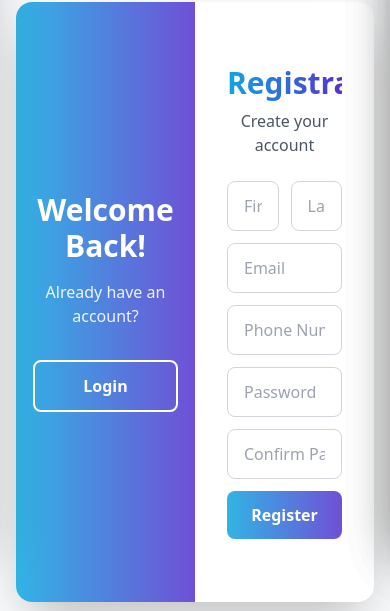
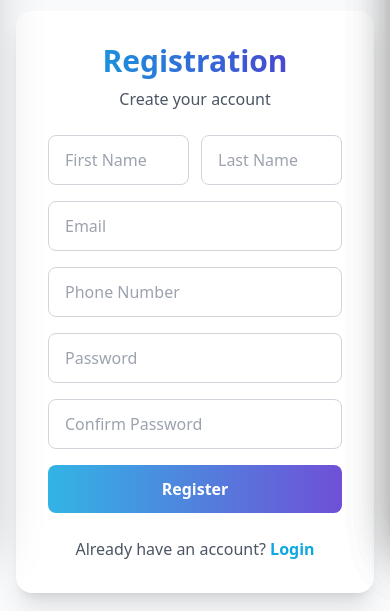
Before and after one commit to Shumaila-Usman/acbs-frontend, a React (Vite) app: page /register in a window 390 px wide. Shown: the part 303-914 px from the top of the page. Built offline with nearby package versions, Linux system fonts and the light colour scheme; no server answers.

Commit message:
Fix auth page responsive design - simple forms on mobile

```diff
--- a/src/pages/AuthPage.jsx
+++ b/src/pages/AuthPage.jsx
@@ -1,5 +1,5 @@
 import React, { useState, useEffect } from 'react';
-import { useNavigate, useLocation } from 'react-router-dom';
+import { useNavigate, useLocation, Link } from 'react-router-dom';
 import { useAuth } from '../context/AuthContext';
 import { CheckCircle, XCircle } from 'lucide-react';
 
@@ -160,9 +160,241 @@ const AuthPage = () => {
     navigate('/login', { replace: true });
   };
 
+  // Mobile Login Form Component
+  const MobileLoginForm = () => (
+    <div className="w-full max-w-md mx-auto bg-white rounded-2xl shadow-xl p-8">
+      <h2 className="text-3xl font-bold text-center mb-2 bg-gradient-to-r from-[#0ea7e0] to-[#5631cf] bg-clip-text text-transparent">
+        Login
+      </h2>
+      <p className="text-center text-gray-600 mb-6">Sign in to your account</p>
+
+      {loginError && (
+        <div className="bg-red-50 border border-red-200 text-red-700 px-4 py-3 rounded-lg mb-4 text-sm">
+          {loginError}
+        </div>
+      )}
+
+      <form onSubmit={handleLoginSubmit} className="space-y-4">
+        <div>
+          <input
+            type="email"
+            name="email"
+            value={loginData.email}
+            onChange={handleLoginChange}
+            required
+            className="w-full px-4 py-3 border border-gray-300 rounded-lg focus:outline-none focus:ring-2 focus:ring-[#0ea7e0] focus:border-transparent"
+            placeholder="Email"
+          />
+        </div>
+
+        <div>
+          <input
+            type="password"
+            name="password"
+            value={loginData.password}
+            onChange={handleLoginChange}
+            required
+            className="w-full px-4 py-3 border border-gray-300 rounded-lg focus:outline-none focus:ring-2 focus:ring-[#0ea7e0] focus:border-transparent"
+            placeholder="Password"
+          />
+        </div>
+
+        <div className="flex items-center justify-between text-sm">
+          <label className="flex items-center">
+            <input type="checkbox" className="mr-2 rounded" />
+            <span className="text-gray-600">Remember me</span>
+          </label>
+          <a href="#" className="text-[#0ea7e0] hover:text-[#5631cf] font-medium">
+            Forgot Password?
+          </a>
+        </div>
+
+        <button
+          type="submit"
+          disabled={loginLoading}
+          className="w-full py-3 gradient-brand text-white font-semibold rounded-lg hover:opacity-90 transition-opacity disabled:opacity-50 disabled:cursor-not-allowed"
+        >
+          {loginLoading ? 'Signing In...' : 'Login'}
+        </button>
+      </form>
+
+      <div className="mt-6 text-center">
+        <p className="text-gray-600">
+          Don't have an account?{' '}
+          <Link to="/register" className="text-[#0ea7e0] hover:text-[#5631cf] font-semibold">
+            Register
+          </Link>
+        </p>
+      </div>
+    </div>
+  );
+
+  // Mobile Register Form Component
+  const MobileRegisterForm = () => (
+    <div className="w-full max-w-md mx-auto bg-white rounded-2xl shadow-xl p-8">
+      <h2 className="text-3xl font-bold text-center mb-2 bg-gradient-to-r from-[#0ea7e0] to-[#5631cf] bg-clip-text text-transparent">
+        Registration
+      </h2>
+      <p className="text-center text-gray-600 mb-6">Create your account</p>
+
+      {registerError && (
+        <div className="bg-red-50 border border-red-200 text-red-700 px-4 py-3 rounded-lg mb-4 text-sm">
+          {registerError}
+        </div>
+      )}
+
+      <form onSubmit={handleRegisterSubmit} className="space-y-4">
+        <div className="grid grid-cols-2 gap-3">
+          <input
+            type="text"
+            name="firstName"
+            value={registerData.firstName}
+            onChange={handleRegisterChange}
+            required
+            className="w-full px-4 py-3 border border-gray-300 rounded-lg focus:outline-none focus:ring-2 focus:ring-[#0ea7e0] focus:border-transparent"
+            placeholder="First Name"
+          />
+          <input
+            type="text"
+            name="lastName"
+            value={registerData.lastName}
+            onChange={handleRegisterChange}
+            required
+            className="w-full px-4 py-3 border border-gray-300 rounded-lg focus:outline-none focus:ring-2 focus:ring-[#0ea7e0] focus:border-transparent"
+            placeholder="Last Name"
+          />
+        </div>
+
+        <input
+          type="email"
+          name="email"
+          value={registerData.email}
+          onChange={handleRegisterChange}
+          required
+          className="w-full px-4 py-3 border border-gray-300 rounded-lg focus:outline-none focus:ring-2 focus:ring-[#0ea7e0] focus:border-transparent"
+          placeholder="Email"
+        />
+
+        <input
+          type="tel"
+          name="phone"
+          value={registerData.phone}
+          onChange={handleRegisterChange}
+          required
+          className="w-full px-4 py-3 border border-gray-300 rounded-lg focus:outline-none focus:ring-2 focus:ring-[#0ea7e0] focus:border-transparent"
+          placeholder="Phone Number"
+        />
+
+        <div>
+          <input
+            type="password"
+            name="password"
+            value={registerData.password}
+            onChange={handleRegisterChange}
+            onFocus={() => setPasswordFocused(true)}
+            required
+            className="w-full px-4 py-3 border border-gray-300 rounded-lg focus:outline-none focus:ring-2 focus:ring-[#0ea7e0] focus:border-transparent"
+            placeholder="Password"
+          />
+
+          {/* Password Strength Indicator */}
+          {passwordFocused && registerData.password && (
+            <div className="mt-2 p-3 bg-gray-50 rounded-lg text-xs space-y-1">
+              <div className="space-y-1">
+                <div className="flex items-center gap-1">
+                  {passwordChecks.length ? (
+                    <CheckCircle size={12} className="text-green-500" />
+                  ) : (
+                    <XCircle size={12} className="text-red-500" />
+                  )}
+                  <span className={passwordChecks.length ? 'text-green-700' : 'text-gray-600'}>
+                    8+ characters
+                  </span>
+                </div>
+                <div className="flex items-center gap-1">
+                  {passwordChecks.uppercase ? (
+                    <CheckCircle size={12} className="text-green-500" />
+                  ) : (
+                    <XCircle size={12} className="text-red-500" />
+                  )}
+                  <span className={passwordChecks.uppercase ? 'text-green-700' : 'text-gray-600'}>
+                    Uppercase (A-Z)
+                  </span>
+                </div>
+                <div className="flex items-center gap-1">
+                  {passwordChecks.lowercase ? (
+                    <CheckCircle size={12} className="text-green-500" />
+                  ) : (
+                    <XCircle size={12} className="text-red-500" />
+                  )}
+                  <span className={passwordChecks.lowercase ? 'text-green-700' : 'text-gray-600'}>
+                    Lowercase (a-z)
+                  </span>
+                </div>
+                <div className="flex items-center gap-1">
+                  {passwordChecks.number ? (
+                    <CheckCircle size={12} className="text-green-500" />
+                  ) : (
+                    <XCircle size={12} className="text-red-500" />
+                  )}
+                  <span className={passwordChecks.number ? 'text-green-700' : 'text-gray-600'}>
+                    Number (0-9)
+                  </span>
+                </div>
+                <div className="flex items-center gap-1">
+                  {passwordChecks.special ? (
+                    <CheckCircle size={12} className="text-green-500" />
+                  ) : (
+                    <XCircle size={12} className="text-red-500" />
+                  )}
+                  <span className={passwordChecks.special ? 'text-green-700' : 'text-gray-600'}>
+                    Special character (!@#$%^&*)
+                  </span>
+                </div>
+              </div>
+            </div>
+          )}
+        </div>
+
+        <input
+          type="password"
+          name="confirmPassword"
+          value={registerData.confirmPassword}
+          onChange={handleRegisterChange}
+          required
+          className="w-full px-4 py-3 border border-gray-300 rounded-lg focus:outline-none focus:ring-2 focus:ring-[#0ea7e0] focus:border-transparent"
+          placeholder="Confirm Password"
+        />
+
+        <button
+          type="submit"
+          disabled={registerLoading}
+          className="w-full py-3 gradient-brand text-white font-semibold rounded-lg hover:opacity-90 transition-opacity disabled:opacity-50 disabled:cursor-not-allowed"
+        >
+          {registerLoading ? 'Creating Account...' : 'Register'}
+        </button>
+      </form>
+
+      <div className="mt-6 text-center">
+        <p className="text-gray-600">
+          Already have an account?{' '}
+          <Link to="/login" className="text-[#0ea7e0] hover:text-[#5631cf] font-semibold">
+            Login
+          </Link>
+        </p>
+      </div>
+    </div>
+  );
+
   return (
     <div className="min-h-screen bg-gray-50 flex items-center justify-center px-4 py-12">
-      <div className="relative w-full max-w-4xl min-h-[600px] bg-white rounded-2xl shadow-2xl overflow-hidden">
+      {/* Mobile View - Simple Forms */}
+      <div className="lg:hidden w-full">
+        {isLoginActive ? <MobileLoginForm /> : <MobileRegisterForm />}
+      </div>
+
+      {/* Desktop View - Sliding Panel Design */}
+      <div className="hidden lg:block relative w-full max-w-4xl min-h-[600px] bg-white rounded-2xl shadow-2xl overflow-hidden">
         {/* Forms Container */}
         <div className="flex h-full min-h-[600px]">
           {/* Login Form - Left Side */}
```
